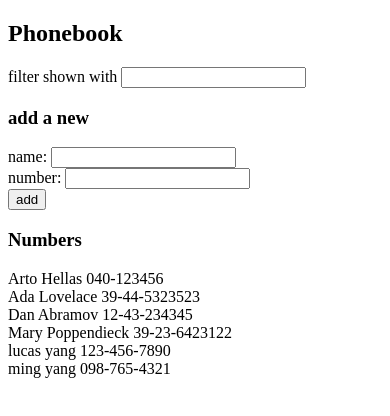
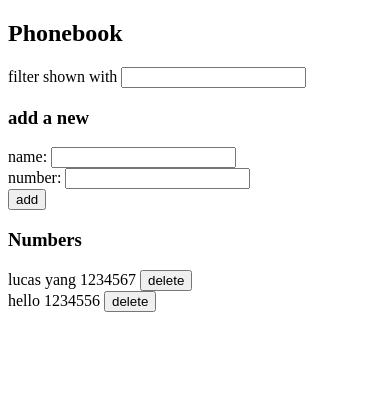
Before and after one commit to askming/fullstack_open_exercises, a React (Create React App) app in the folder Part2/phonebook/: page / in a window 390 px wide. Shown: the top 416 px of the page. Built offline with nearby package versions, Linux system fonts and the light colour scheme; data requests are answered from the project's data file.

Commit message:
phonebook step9

```diff
--- a/Part2/phonebook/db.json
+++ b/Part2/phonebook/db.json
@@ -1,34 +1,14 @@
 {
   "persons": [
     {
-      "name": "Arto Hellas",
-      "number": "040-123456",
-      "id": 1
-    },
-    {
-      "name": "Ada Lovelace",
-      "number": "39-44-5323523",
+      "name": "lucas yang",
+      "number": "1234567",
       "id": 2
     },
     {
-      "name": "Dan Abramov",
-      "number": "12-43-234345",
+      "name": "hello",
+      "number": "1234556",
       "id": 3
-    },
-    {
-      "name": "Mary Poppendieck",
-      "number": "39-23-6423122",
-      "id": 4
-    },
-    {
-      "name": "lucas yang",
-      "number": "123-456-7890",
-      "id": 5
-    },
-    {
-      "name": "ming yang",
-      "number": "098-765-4321",
-      "id": 6
     }
   ]
 }
--- a/Part2/phonebook/src/App.js
+++ b/Part2/phonebook/src/App.js
@@ -1,5 +1,5 @@
 import React, { useState, useEffect } from 'react'
-import Persons from './components/Persons'
+import Person from './components/Persons'
 import Filter from './components/Filter'
 import PersonForm from './components/PersonForm'
 // import axios from 'axios'
@@ -43,6 +43,21 @@ const App = () => {
     }
   }
 
+  const removeHandler = (id) =>{
+    // {event.preventDefault()}
+    // console.log('buttone clicked', event.target)
+    const person = persons.find(p => p.id === id)
+    const name = person.name
+    // console.log(person)
+
+    if (window.confirm("Delete " + name + " ?")){
+      personService
+      .remove(person)
+
+    setPersons(persons.filter(p => p.id !== id))
+    }
+  }
+
   const handleSearchPerson = (event) => {
     console.log(event.target.value)
     setSearchName(event.target.value)
@@ -58,6 +73,11 @@ const App = () => {
     setNewNumber(event.target.value)
   }
 
+  // const handleRemoveId = (event) =>{
+  //   console.log(event.target.value)
+  //   setRemoveID(event.target.value)
+  // }
+
   // create filtered subset of subjects using filter
   const personsToShow = persons.filter(person => person.name.includes(searchName))
 
@@ -68,9 +88,11 @@ const App = () => {
       <h3>add a new</h3>
         <PersonForm addPerson = {addPerson} name = {newName} namehandler = {handleNameChange} number = {newNumber} numberhandler = {handleNumberChange}/>
       <h3>Numbers</h3>
-        <Persons personsToShow = {personsToShow}/>
-    </div>
-  )
+        {personsToShow.map((person) =>
+          <Person key = {person.name} name = {person.name} number = {person.number} removePerson = {() => removeHandler(person.id)}/>
+        )}
+      </div>
+    )
 }
 
 export default App
--- a/Part2/phonebook/src/components/Persons.js
+++ b/Part2/phonebook/src/components/Persons.js
@@ -1,19 +1,9 @@
 import React from 'react'
 
-const Persons = (props) => {
-    const Person = (props) => {
-      return(
-        <div>{props.name} {props.number}</div>
-      )
-    }
-
-    return(
-      <div>
-        {props.personsToShow.map(person =>
-          <Person key = {person.name} name = {person.name} number = {person.number} />
-        )}
-      </div>
+const Person = (props) => {
+  return(
+    <div>{props.name} {props.number} <button onClick = {props.removePerson}>delete</button></div>
     )
   }
 
-export default Persons
+export default Person
--- a/Part2/phonebook/src/services/persons.js
+++ b/Part2/phonebook/src/services/persons.js
@@ -11,4 +11,10 @@ const create = newObject =>{
     return request.then(response => response.data)
 }
 
-export default { getAll, create }
+const remove = person => {
+    const id = person.id
+    const request = axios.delete(baseUrl + '/' + id)
+    return request.then(response => response.data)
+}
+
+export default { getAll, create, remove }
```
